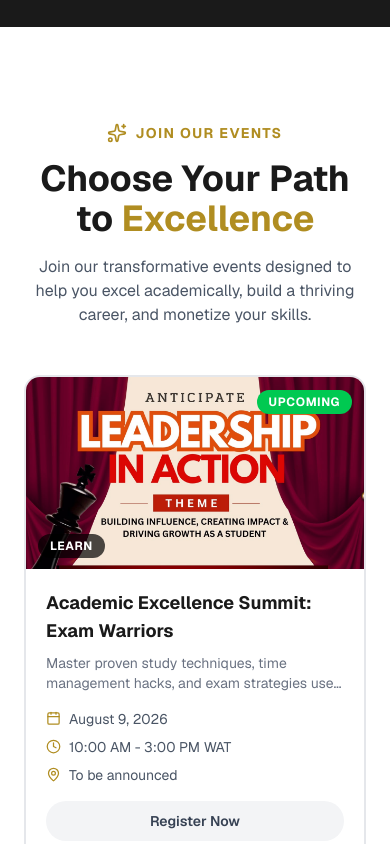
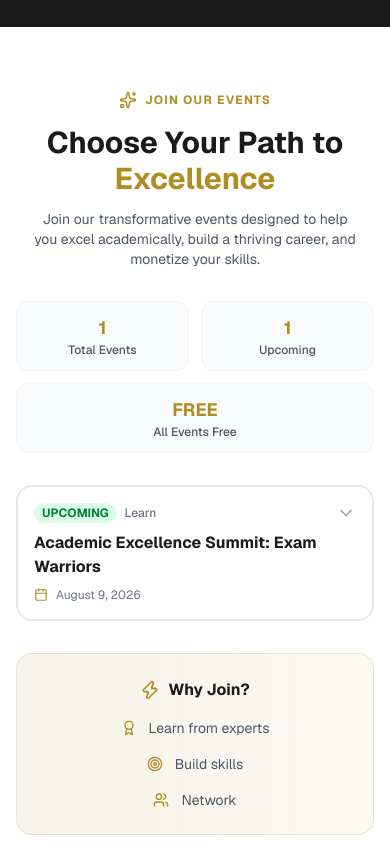
Before and after one commit to georgegoodluck/nextwave, a Next.js app: page / in a window 390 px wide. Shown: the part 3060-3904 px from the top of the page. Built offline with nearby package versions, Linux system fonts and the light colour scheme.

Commit message:
refactor: revamp registration paeg on mobile and desktop

```diff
--- a/components/sections/Registration.tsx
+++ b/components/sections/Registration.tsx
@@ -1,8 +1,20 @@
 "use client";
 
-import React from "react";
-import { motion } from "framer-motion";
-import { Calendar, Sparkles } from "lucide-react";
+import React, { useState } from "react";
+import { motion, AnimatePresence } from "framer-motion";
+import {
+  Calendar,
+  Sparkles,
+  Users,
+  MapPin,
+  Clock,
+  ChevronDown,
+  ChevronUp,
+  Zap,
+  Award,
+  Target,
+  ArrowRight,
+} from "lucide-react";
 import { UPCOMING_EVENTS } from "@/data/events";
 import { useRegistration } from "@/hooks/useRegistration";
 import { EventCard } from "@/components/EventCard";
@@ -22,42 +34,78 @@ export default function Registration() {
     resetForm,
   } = useRegistration();
 
+  const [expandedEvent, setExpandedEvent] = useState<string | null>(null);
+
   // Filter out past events - only show upcoming events for registration
   const activeEvents = UPCOMING_EVENTS.filter(
     (event) => event.status?.toLowerCase() !== "past",
   );
+
+  // Get upcoming events count
+  const upcomingCount = activeEvents.filter(
+    (e) => e.status?.toLowerCase() === "upcoming",
+  ).length;
 
   if (submitted && selectedEvent) {
     return <SuccessMessage event={selectedEvent} />;
   }
 
   return (
-    <section id="register" className="py-24 px-6 bg-white">
+    <section id="register" className="py-16 md:py-24 px-4 sm:px-6 bg-white">
       <div className="max-w-7xl mx-auto">
         <motion.div
           initial={{ opacity: 0, y: 20 }}
           whileInView={{ opacity: 1, y: 0 }}
           viewport={{ once: true }}
           transition={{ duration: 0.5 }}
-          className="text-center mb-12"
+          className="text-center mb-8 md:mb-12"
         >
           <div className="flex items-center justify-center gap-2 text-[#B08D21] font-bold mb-4">
-            <Sparkles size={20} />
-            <span className="uppercase tracking-widest text-sm">
+            <Sparkles size={18} className="md:w-5 md:h-5" />
+            <span className="uppercase tracking-widest text-xs md:text-sm">
               Join Our Events
             </span>
           </div>
-          <h2 className="text-4xl md:text-5xl font-bold mb-4 text-[#1A1A1A]">
+          <h2 className="text-3xl md:text-5xl font-bold mb-3 md:mb-4 text-[#1A1A1A]">
             Choose Your Path to{" "}
             <span className="text-[#B08D21]">Excellence</span>
           </h2>
-          <p className="text-gray-600 max-w-2xl mx-auto">
+          <p className="text-sm md:text-base text-gray-600 max-w-2xl mx-auto px-4">
             Join our transformative events designed to help you excel
             academically, build a thriving career, and monetize your skills.
           </p>
         </motion.div>
 
-        <div className="grid md:grid-cols-2 lg:grid-cols-4 gap-6 mb-16">
+        {/* Stats Bar - Mobile Friendly */}
+        <div className="grid grid-cols-2 md:grid-cols-4 gap-3 md:gap-4 mb-8 md:mb-12">
+          <div className="bg-gray-50 rounded-xl p-3 md:p-4 text-center border border-gray-100">
+            <div className="text-[#B08D21] font-bold text-lg md:text-2xl">
+              {activeEvents.length}
+            </div>
+            <div className="text-xs md:text-sm text-gray-600 font-medium">
+              Total Events
+            </div>
+          </div>
+          <div className="bg-gray-50 rounded-xl p-3 md:p-4 text-center border border-gray-100">
+            <div className="text-[#B08D21] font-bold text-lg md:text-2xl">
+              {upcomingCount}
+            </div>
+            <div className="text-xs md:text-sm text-gray-600 font-medium">
+              Upcoming
+            </div>
+          </div>
+          <div className="bg-gray-50 rounded-xl p-3 md:p-4 text-center border border-gray-100 col-span-2 md:col-span-2">
+            <div className="text-[#B08D21] font-bold text-lg md:text-2xl">
+              FREE
+            </div>
+            <div className="text-xs md:text-sm text-gray-600 font-medium">
+              All Events Free
+            </div>
+          </div>
+        </div>
+
+        {/* Events Grid - Mobile Optimized */}
+        <div className="grid grid-cols-1 sm:grid-cols-2 lg:grid-cols-4 gap-4 md:gap-6 mb-8 md:mb-16">
           {activeEvents.map((event, index) => (
             <motion.div
               key={event.id}
@@ -65,22 +113,142 @@ export default function Registration() {
               whileInView={{ opacity: 1, y: 0 }}
               viewport={{ once: true }}
               transition={{ duration: 0.4, delay: index * 0.1 }}
+              className="relative"
             >
+              {/* Mobile Expand/Collapse */}
+              <div className="md:hidden">
+                <button
+                  onClick={() =>
+                    setExpandedEvent(
+                      expandedEvent === event.id ? null : event.id,
+                    )
+                  }
+                  className="w-full text-left"
+                >
+                  <div
+                    className={`bg-white rounded-2xl border-2 p-4 transition-all ${
+                      selectedEvent?.id === event.id
+                        ? "border-[#B08D21] shadow-lg shadow-[#B08D21]/10"
+                        : "border-gray-200 hover:border-[#B08D21]/50"
+                    }`}
+                  >
+                    <div className="flex items-start justify-between">
+                      <div className="flex-1">
+                        <div className="flex items-center gap-2 mb-2">
+                          <span
+                            className={`text-xs font-bold px-2 py-0.5 rounded-full uppercase ${
+                              event.status?.toLowerCase() === "upcoming"
+                                ? "bg-green-100 text-green-700"
+                                : "bg-gray-100 text-gray-600"
+                            }`}
+                          >
+                            {event.status}
+                          </span>
+                          <span className="text-xs font-medium text-gray-500">
+                            {event.category}
+                          </span>
+                        </div>
+                        <h3 className="font-bold text-base text-[#1A1A1A]">
+                          {event.title}
+                        </h3>
+                        <div className="flex items-center gap-2 mt-2 text-xs text-gray-500">
+                          <Calendar size={14} className="text-[#B08D21]" />
+                          <span>{event.date}</span>
+                        </div>
+                      </div>
+                      <div className="ml-2">
+                        {expandedEvent === event.id ? (
+                          <ChevronUp className="w-5 h-5 text-gray-400" />
+                        ) : (
+                          <ChevronDown className="w-5 h-5 text-gray-400" />
+                        )}
+                      </div>
+                    </div>
+                  </div>
+                </button>
+
+                <AnimatePresence>
+                  {expandedEvent === event.id && (
+                    <motion.div
+                      initial={{ opacity: 0, height: 0 }}
+                      animate={{ opacity: 1, height: "auto" }}
+                      exit={{ opacity: 0, height: 0 }}
+                      transition={{ duration: 0.3 }}
+                      className="overflow-hidden"
+                    >
+                      <div className="bg-gray-50 rounded-2xl p-4 mt-2 mx-1 border border-gray-200">
+                        <p className="text-sm text-gray-600 mb-3">
+                          {event.description}
+                        </p>
+                        <div className="space-y-2 text-sm">
+                          <div className="flex items-center gap-2 text-gray-600">
+                            <Clock size={14} className="text-[#B08D21]" />
+                            <span>{event.time}</span>
+                          </div>
+                          <div className="flex items-center gap-2 text-gray-600">
+                            <MapPin size={14} className="text-[#B08D21]" />
+                            <span className="line-clamp-1">{event.venue}</span>
+                          </div>
+                          {event.speakers && event.speakers.length > 0 && (
+                            <div className="flex items-start gap-2 text-gray-600">
+                              <Users
+                                size={14}
+                                className="text-[#B08D21] mt-0.5"
+                              />
+                              <span className="text-xs">
+                                {event.speakers.join(", ")}
+                              </span>
+                            </div>
+                          )}
+                        </div>
+                        <button
+                          onClick={() => handleEventSelect(event)}
+                          className="w-full mt-3 py-2.5 bg-[#B08D21] text-white rounded-xl font-semibold text-sm hover:bg-[#9A7A1D] transition-colors"
+                        >
+                          {selectedEvent?.id === event.id
+                            ? "Selected ✓"
+                            : "Register Now"}
+                        </button>
+                      </div>
+                    </motion.div>
+                  )}
+                </AnimatePresence>
+              </div>
+
+              {/* Desktop Event Card */}
+              <div className="hidden md:block">
                 <EventCard
                   event={event}
                   isSelected={selectedEvent?.id === event.id}
                   onSelect={handleEventSelect}
                 />
+              </div>
             </motion.div>
           ))}
         </div>
 
+        {/* Registration Form - Mobile Optimized */}
+        <AnimatePresence>
           {selectedEvent && (
             <motion.div
               initial={{ opacity: 0, y: 20 }}
               animate={{ opacity: 1, y: 0 }}
+              exit={{ opacity: 0, y: -20 }}
               transition={{ duration: 0.3 }}
+              className="relative"
             >
+              <div className="bg-gray-50 rounded-2xl md:rounded-3xl p-4 md:p-8 border border-gray-200 shadow-lg">
+                {/* Mobile: Show selected event banner */}
+                <div className="md:hidden mb-4 p-3 bg-white rounded-xl border border-gray-200">
+                  <p className="text-xs text-gray-500 font-medium uppercase tracking-wider">
+                    Selected Event
+                  </p>
+                  <p className="font-bold text-[#B08D21]">
+                    {selectedEvent.title}
+                  </p>
+                  <p className="text-xs text-gray-600">{selectedEvent.date}</p>
+                </div>
+
                 <RegistrationForm
                   event={selectedEvent}
                   formData={formData}
@@ -90,6 +258,39 @@ export default function Registration() {
                   onSubmit={handleSubmit}
                   onCancel={resetForm}
                 />
+              </div>
+            </motion.div>
+          )}
+        </AnimatePresence>
+
+        {/* Call to Action - Mobile */}
+        {!selectedEvent && (
+          <motion.div
+            initial={{ opacity: 0 }}
+            whileInView={{ opacity: 1 }}
+            viewport={{ once: true }}
+            className="mt-8 md:mt-12 text-center"
+          >
+            <div className="bg-gradient-to-r from-[#B08D21]/10 to-[#B08D21]/5 rounded-2xl p-6 md:p-8 border border-[#B08D21]/20">
+              <div className="flex items-center justify-center gap-2 mb-2">
+                <Zap className="w-5 h-5 text-[#B08D21]" />
+                <span className="font-bold text-[#1A1A1A]">Why Join?</span>
+              </div>
+              <div className="grid grid-cols-1 sm:grid-cols-3 gap-4 mt-4">
+                <div className="flex items-center gap-3 text-sm text-gray-600 justify-center">
+                  <Award className="w-4 h-4 text-[#B08D21]" />
+                  <span>Learn from experts</span>
+                </div>
+                <div className="flex items-center gap-3 text-sm text-gray-600 justify-center">
+                  <Target className="w-4 h-4 text-[#B08D21]" />
+                  <span>Build skills</span>
+                </div>
+                <div className="flex items-center gap-3 text-sm text-gray-600 justify-center">
+                  <Users className="w-4 h-4 text-[#B08D21]" />
+                  <span>Network</span>
+                </div>
+              </div>
+            </div>
           </motion.div>
         )}
       </div>
```
Lines whose indentation alone changed are shown as unchanged.
